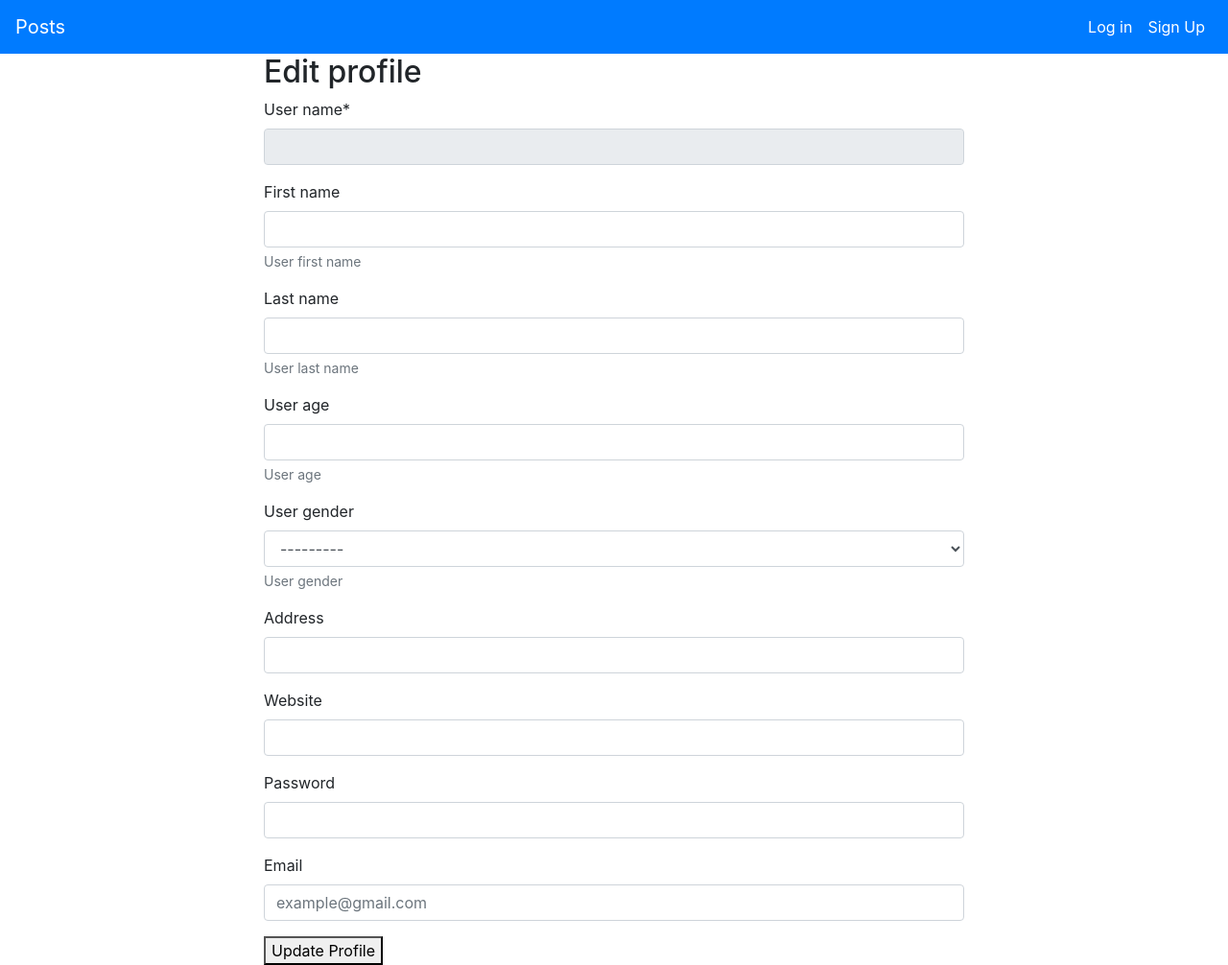
After one commit to sfpnchk/simple_blog, a Django app: template users/templates/users/profile_edit.html in a window 1280 px wide. The commit adds this page. Shown: the whole page at 96% size. Run offline with Django 4.2, Linux system fonts and the light colour scheme; the template is opened without the code that fills it: values that come from a table or form of the project are taken from there, others are empty; some libraries are stand-ins or nearby versions.

Commit message:
added profile edit

```diff
--- a/posts/admin.py
+++ b/posts/admin.py
@@ -9,11 +9,11 @@ class PostAdmin(admin.ModelAdmin):
     actions = ('publish', 'unpublish')
 
     def publish(self, request, queryset):
-        queryset.update(status='published')
+        queryset.update(status=Posts.PostStatus.PUBLISHED)
 
     publish.short_description = "Publish Selected"
 
     def unpublish(self, request, queryset):
-        queryset.update(status='UNPUBLISHED')
+        queryset.update(status=Posts.PostStatus.UNPUBLISHED)
 
     unpublish.short_description = "Unpublish Selected"
--- a/templates/header.html
+++ b/templates/header.html
@@ -7,16 +7,12 @@
 
     <div class="collapse navbar-collapse" id="navbarTogglerDemo02">
         <ul class="navbar-nav mr-auto mt-2 mt-lg-0">
-            <li class="nav-item active">
-                <a class="nav-link" href="#">My profile <span class="sr-only">(current)</span></a>
-            </li>
-
         </ul>
         <ul class="navbar-nav mr-0 mt-2 mt-lg-0">
             {% if user.is_authenticated %}
                 <li class="nav-item active"><a class="nav-link" href="{% url 'posts:create' %}">Add Posts</a></li>
                 <li class="nav-item active"><a class="nav-link" href="{% url 'user:logout' %}">Log out</a></li>
-                <li class="nav-item active"><a class="nav-link" href="#">{{ user.email }}</a></li>
+                <li class="nav-item active"><a class="nav-link" href="{% url 'user:profile' pk=user.id %}">My Profile</a></li>
             {% else %}
                 <li class="nav-item active"><a class="nav-link" href="{% url 'user:login' %}">Log in</a></li>
                 <li class="nav-item active"><a class="nav-link" href="{% url 'user:signup' %}">Sign Up</a></li>
--- a/users/forms.py
+++ b/users/forms.py
@@ -1,5 +1,5 @@
 from django import forms
-from django.contrib.auth.forms import UserCreationForm, AuthenticationForm
+from django.contrib.auth.forms import UserCreationForm, AuthenticationForm, UserChangeForm
 
 from .models import User
 from .widgets import DatePicker
@@ -25,3 +25,20 @@ class LoginForm(AuthenticationForm):
             'id': 'hi',
         }
     ))
+
+
+class ProfileEditForm(UserChangeForm):
+    class Meta:
+        fields = ('user_name', 'first_name', 'last_name', 'age', 'gender', 'address', 'website')
+        model = User
+    email = forms.EmailField(widget=forms.TextInput(
+        attrs={'class': 'form-control', 'placeholder': 'example@gmail.com', 'id': 'hello'}), required=False)
+    user_name = forms.CharField(widget=forms.TextInput(attrs={'readonly':'readonly'}))
+
+    password = forms.CharField(widget=forms.PasswordInput(
+        attrs={
+            'class': 'form-control',
+            'placeholder': '',
+            'id': 'hi',
+        }
+    ), required=False)
--- a/users/models.py
+++ b/users/models.py
@@ -1,11 +1,17 @@
 import django
 from django.contrib.auth.models import AbstractBaseUser, PermissionsMixin
 from django.db import models
+from django.utils.translation import gettext_lazy as _
 
 from users.managers import UserManager
 
 
 class User(AbstractBaseUser, PermissionsMixin):
+    class Gender(models.TextChoices):
+        MALE = 'male', _('male')
+        FEMALE = 'female', _('female')
+        OTHER = 'other', _('other')
+
     email = models.EmailField(max_length=254, unique=True,
                               verbose_name='Email', help_text='User email')
 
@@ -25,11 +31,23 @@ class User(AbstractBaseUser, PermissionsMixin):
                                       verbose_name='Last login',
                                       help_text='User last login date')
 
+    age = models.PositiveIntegerField(null=True, blank=True, verbose_name="User age", help_text="User age")
+    gender = models.CharField(
+        null=True, blank=True,
+        max_length=20,
+        choices=Gender.choices,
+        verbose_name='User gender',
+        help_text='User gender'
+    )
+    address = models.CharField(null=True, blank=True, max_length=255)
+    website = models.CharField(null=True, blank=True, max_length=255)
+    user_name = models.CharField(max_length=30, unique=True)
+
     is_staff = models.BooleanField(default=False)
     is_superuser = models.BooleanField(default=False)
     is_active = models.BooleanField(default=True)
 
-    USERNAME_FIELD = 'email'
+    USERNAME_FIELD = 'user_name'
     EMAIL_FIELD = 'email'
     REQUIRED_FIELDS = []
 
--- /dev/null
+++ b/users/templates/users/profile_edit.html
@@ -0,0 +1,13 @@
+{% extends 'base.html' %}
+{% load crispy_forms_tags %}
+
+{% block content %}
+    <h2>Edit profile</h2>
+    <form method="post">
+        {% csrf_token %}
+
+        {{ form|crispy }}
+
+        <button type="submit">Update Profile</button>
+    </form>
+{% endblock %}
--- a/users/urls.py
+++ b/users/urls.py
@@ -1,6 +1,6 @@
 from django.urls import path
 
-from .views import SignUp, LoginView, LogoutView
+from .views import SignUp, LoginView, LogoutView, ProfileUpdateView
 
 app_name = 'user'
 
@@ -8,4 +8,5 @@ urlpatterns = [
     path('signup/', SignUp.as_view(), name='signup'),
     path('login/', LoginView.as_view(), name='login'),
     path('logout/', LogoutView.as_view(), name='logout'),
+    path("profile/<int:pk>", ProfileUpdateView.as_view(), name="profile")
 ]
```
Also changed, not shown: requirements.txt (+9 -234 lines), simple_blog/settings.py (+5 -5 lines), users/views.py (+13 -5 lines), users/migrations/0001_initial.py (added), users/migrations/__init__.py (added).
